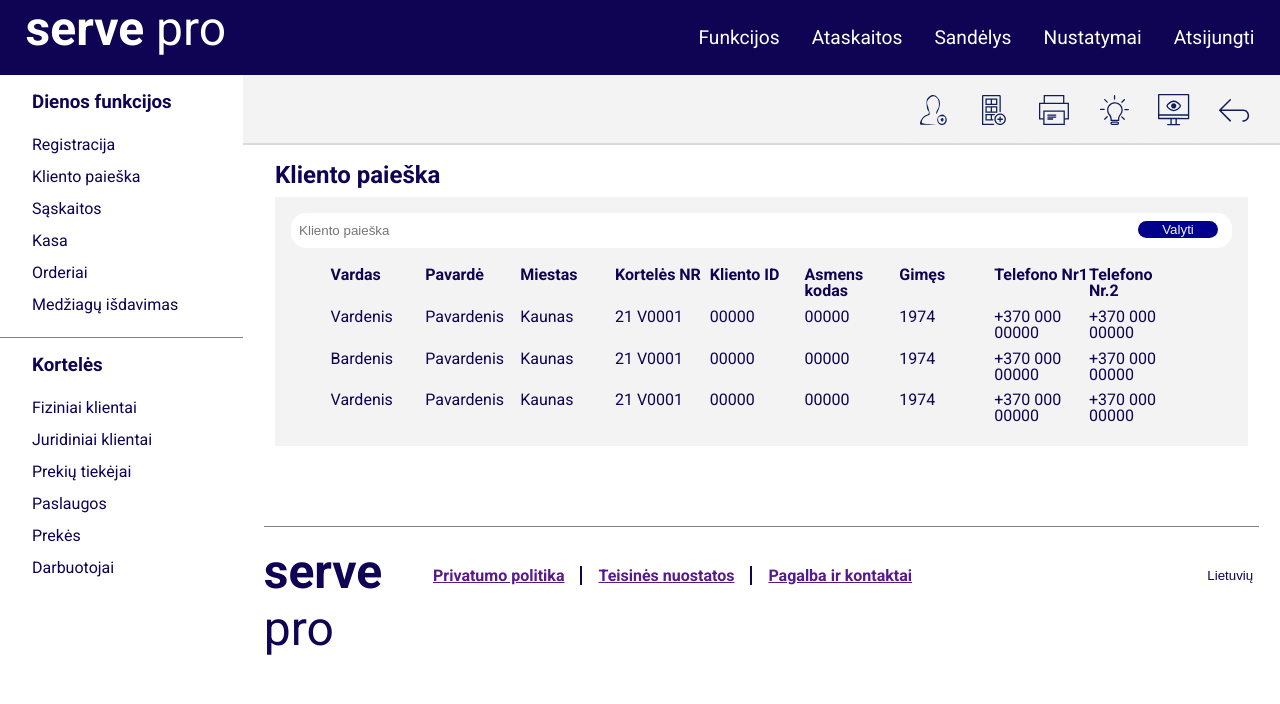
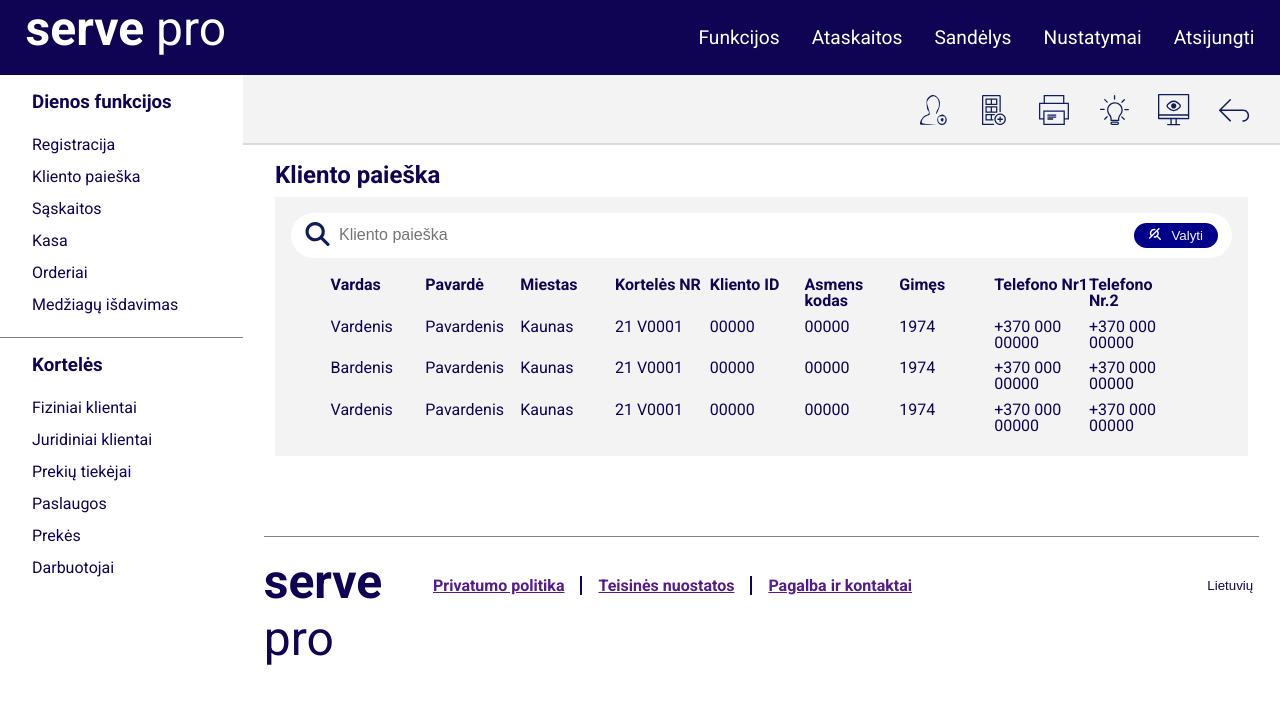
Before and after one commit to NeilaVait/ReactUzduotis-serve, a React (Create React App) app: page /funkcijos in a window 1280 px wide. Shown: the top 704 px of the page. Built offline with nearby package versions, Linux system fonts and the light colour scheme.

Commit message:
css with icons

```diff
--- a/src/components/ClientSearch/SearchTable/SearchTable.jsx
+++ b/src/components/ClientSearch/SearchTable/SearchTable.jsx
@@ -1,6 +1,8 @@
 import styles from './SearchTable.module.css';
 import { useContext, useState } from 'react';
 import { ClientContext } from '../../contexts/ClientContext';
+import clearIcon from '../../../assets/Контур 124.svg';
+import searchIcon from '../../../assets/Контур 119.svg';
 
 function SearchTable() {
   const context = useContext(ClientContext);
@@ -63,8 +65,10 @@ function SearchTable() {
   return (
     <div className={styles.searchTable}>
       <button onClick={clearInput} className={styles.clean}>
+        <img src={clearIcon} alt="" />
         Valyti
       </button>
+      <img src={searchIcon} alt="" className={styles.searchIcon} />
       <input
         value={searchValue}
         onChange={(e) => {
@@ -74,6 +78,7 @@ function SearchTable() {
         placeholder="Kliento paieška"
         className={styles.searchBar}
       />
+
       <div className={styles.table}>
         <div className={styles.headers}>
           {columns.map((c) => (
@@ -89,6 +94,7 @@ function SearchTable() {
               if (val.name.toLowerCase().includes(searchValue.toLowerCase())) {
                 return val;
               }
+              return val;
             })
             .map((c) => (
               <div className={styles.clientRow} onClick={context.handleOpenClient}>
--- a/src/components/ClientSearch/SearchTable/SearchTable.module.css
+++ b/src/components/ClientSearch/SearchTable/SearchTable.module.css
@@ -7,24 +7,32 @@
 }
 
 .searchBar {
-  border-radius: 15px;
+  border-radius: 27px;
   border: none;
-  padding: 0.5rem;
+  padding: 0.7rem 0.5rem 0.7rem 3rem;
   width: 100%;
-  line-height: 1.2rem;
+  line-height: 1.4rem;
+  font-size: 1rem;
   margin-bottom: 1rem;
+  color: var(--color-lightgray);
+}
+
+.searchIcon {
+  position: absolute;
+  top: 25px;
+  left: 30px;
 }
 
 .clean {
   border-radius: 15px;
   border: none;
-  width: 80px;
   background-color: darkblue;
   color: var(--color-lightgray);
   position: absolute;
-  top: 24px;
+  top: 26px;
   right: 30px;
   cursor: pointer;
+  padding: 5px 15px;
 }
 
 .table > tr > th {
@@ -81,3 +89,9 @@
   padding: 0.2rem 1rem;
   margin-bottom: 0.2rem;
 }
+
+.clean > img {
+  width: 12px;
+  height: 12px;
+  margin-right: 10px;
+}
```
